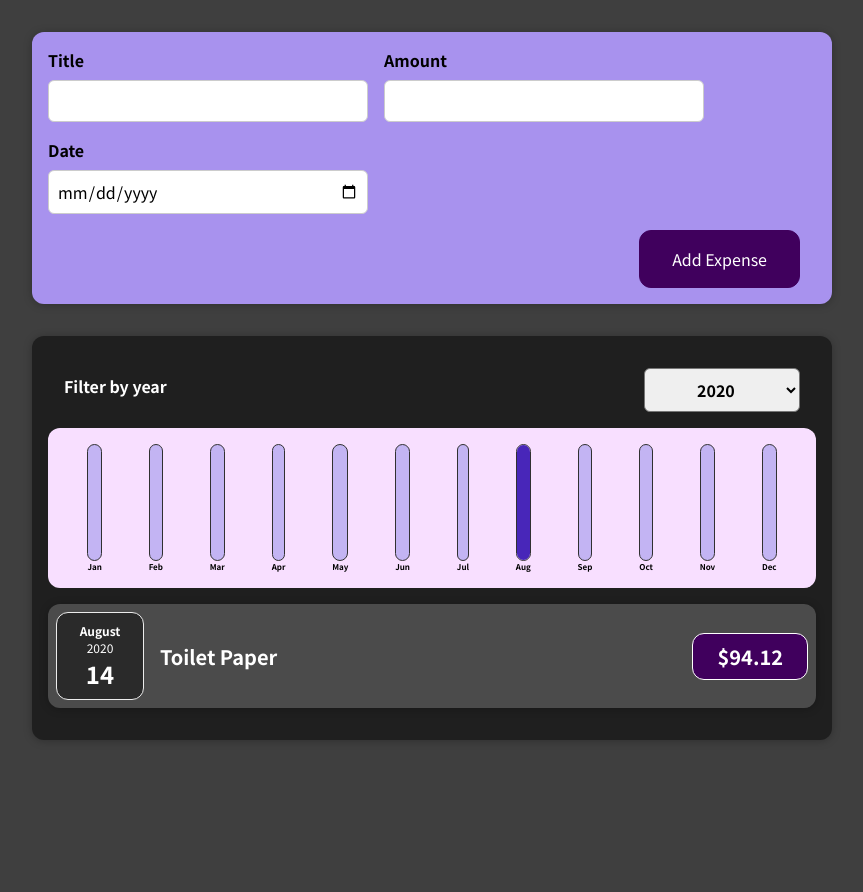
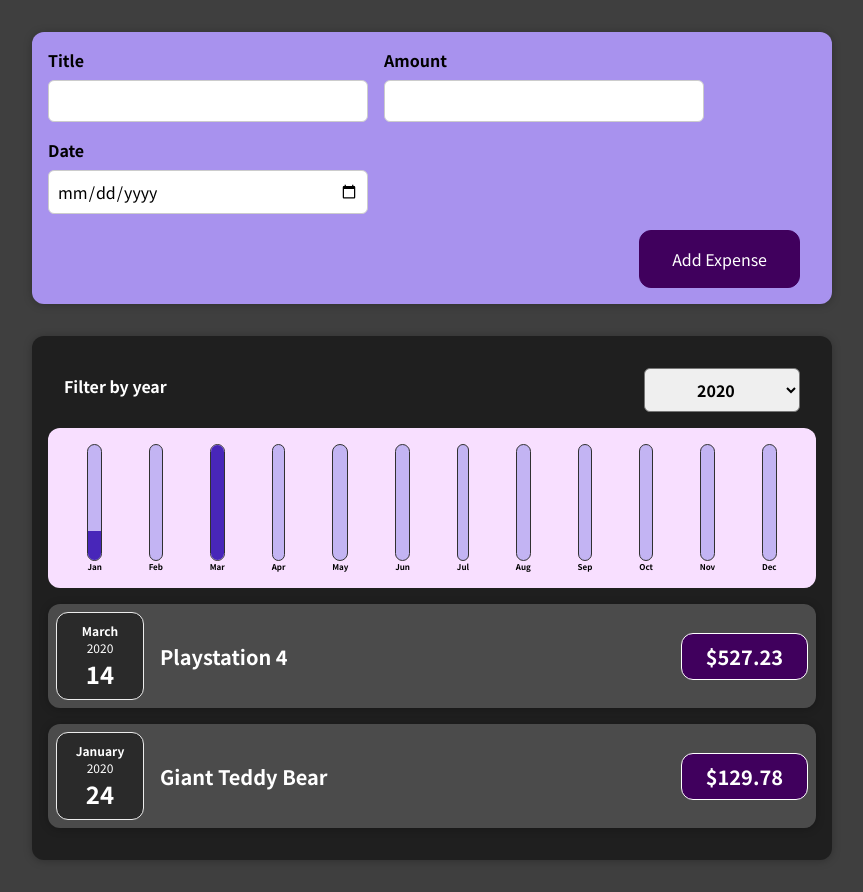
Before and after one commit to JonrGull/Budget-Organizer, a React (Create React App) app: page / in a window 1280 px wide. Shown: the whole page, without its empty margins (208-1071 px from the left). Before the commit the page ends 800 px from the top, so only its background shows below. Built offline with nearby package versions, Linux system fonts and the light colour scheme.

Commit message:
Fixed requiring a title?

```diff
--- a/src/App.js
+++ b/src/App.js
@@ -6,22 +6,27 @@ import Expenses from "./components/Expenses/Expenses";
 const DUMMY_EXPENSES = [
   {
     id: "e1",
-    title: "Toilet Paper",
-    amount: 94.12,
-    date: new Date(2020, 7, 14),
+    title: "Playstation 4",
+    amount: 527.23,
+    date: new Date(2020, 2, 14),
   },
-  { id: "e2", title: "New TV", amount: 799.49, date: new Date(2021, 2, 12) },
+  {
+    id: "e2",
+    title: "Apple Car",
+    amount: 60000.0,
+    date: new Date(2022, 10, 13),
+  },
   {
     id: "e3",
-    title: "Car Insurance",
-    amount: 294.67,
-    date: new Date(2021, 2, 28),
+    title: "Giant Teddy Bear",
+    amount: 129.78,
+    date: new Date(2019, 12, 24),
   },
   {
     id: "e4",
-    title: "New Desk (Wooden)",
-    amount: 450,
-    date: new Date(2021, 5, 12),
+    title: "Air conditioner",
+    amount: 430,
+    date: new Date(2021, 4, 19),
   },
 ];
 
--- a/src/components/NewExpense/ExpenseForm.js
+++ b/src/components/NewExpense/ExpenseForm.js
@@ -28,10 +28,14 @@ const ExpenseForm = (props) => {
       date: new Date(enteredDate),
     };
 
-    props.onSaveExpenseData(expenseData);
-    setEnteredTitle("");
-    setEnteredAmount("");
-    setEnteredDate("");
+    if (enteredTitle === undefined || enteredTitle === "") {
+      alert("Please enter a title!");
+    } else {
+      props.onSaveExpenseData(expenseData); //clear states after submit
+      setEnteredTitle("");
+      setEnteredAmount("");
+      setEnteredDate("");
+    }
   };
 
   return (
```
Also changed, not shown: src/components/Expenses/ExpensesFilter.js (line endings or trailing spaces), 1 other file (tests, documents, lock files or other folders).
